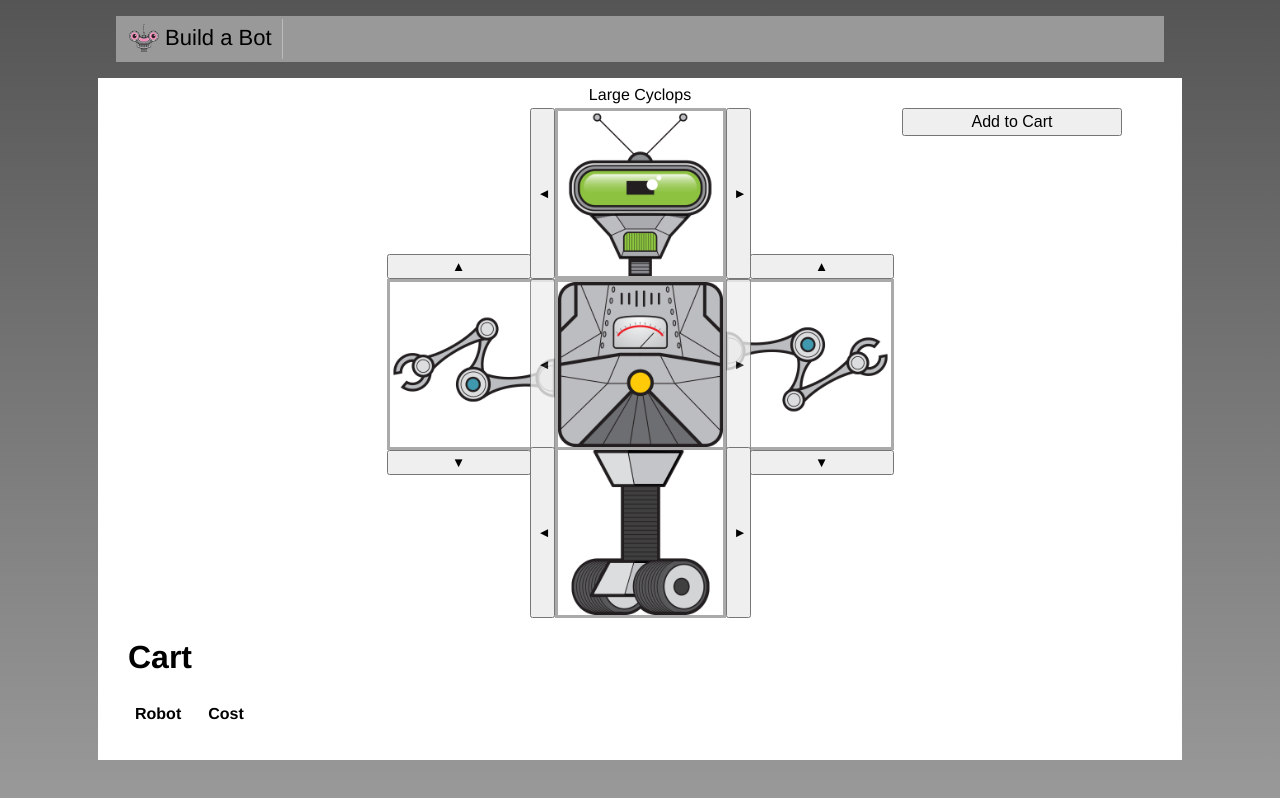
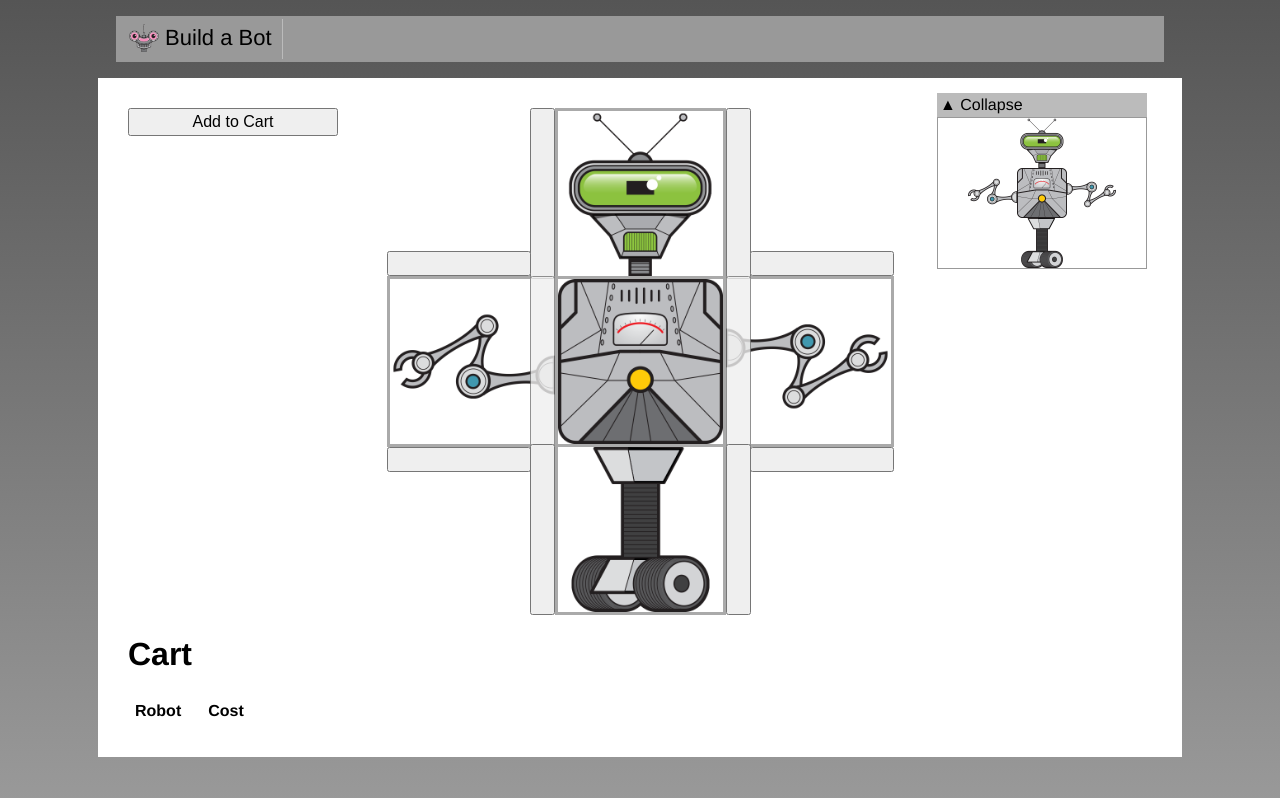
Before and after one commit to Eyakub/build-a-bot, a Vue app: page / in a window 1280 px wide. Built offline with nearby package versions, Linux system fonts and the light colour scheme.

Commit message:
collapse and preview of robot done

```diff
--- /dev/null
+++ b/src/components/build/PartSelector.vue
@@ -0,0 +1,77 @@
+<template>
+  <div class="part" :class="position">
+    <img :src="selectedPart.src" title="arm" />
+    <button @click="selectPreviousPart()" class="prev-selector"></button>
+    <button @click="selectNextPart()" class="next-selector"></button>
+    <span class="sale" v-show="selectedPart.onSale">Sale!</span>
+  </div>
+</template>
+
+<script>
+
+export default {
+  props: {
+    parts: {
+      type: Array,
+      required: true,
+    },
+    position: {
+      type: String,
+      required: true,
+      validator: function(value){
+        return ['left', 'right', 'top', 'bottom', 'center'].includes(value);
+      }
+    }
+  },
+  data() {
+    return { selectedPartIndex: 0 };
+  },
+
+  computed: {
+    selectedPart() {
+      return this.parts[this.selectedPartIndex];
+    }
+  },
+
+  created(){
+    this.emitSelectedPart();
+  },
+
+  updated(){
+    this.emitSelectedPart();
+  },
+
+  methods: {
+    emitSelectedPart(){
+      this.$emit('partSelected', this.selectedPart);
+    },
+    getPreviousValidIndex(index, length) {
+      const deprecatedIndex = index - 1;
+      return deprecatedIndex < 0 ? length - 1 : deprecatedIndex;
+    },
+    getNextValidIndex(index, length) {
+      const incrementedIndex = index + 1;
+      return incrementedIndex > length - 1 ? 0 : incrementedIndex;
+    },
+    selectPreviousPart() {
+      this.selectedPartIndex = this.getPreviousValidIndex(
+        this.selectedPartIndex,
+        this.parts.length
+      );
+      this.emitSelectedPart();
+    },
+    selectNextPart() {
+      this.selectedPartIndex = this.getNextValidIndex(
+        this.selectedPartIndex,
+        this.parts.length
+      );
+      this.emitSelectedPart();
+    },
+  }
+};
+</script>
+
+
+<style lang='scss' scoped>
+@import "RobotBuilder.scss";
+</style>
--- a/src/components/build/RobotBuilder.css
+++ b/src/components/build/RobotBuilder.scss
@@ -4,8 +4,10 @@
     height:165px;
     border: 3px solid #aaa;
   }
-  .part img {
-    width:165px;
+  .part {
+    img {
+      width: 165px;
+    }
   }
   .top-row {
     display:flex;
@@ -20,14 +22,18 @@
     justify-content: space-around;
     border-top: none;
   }
-  .head {
+  .top{
     border-bottom: none;
   }
   .left {
     border-right: none;
   }
+
   .right {
     border-left: none;
+  }
+  .bottom{
+    border-top: none;
   }
   .left img {
     transform: rotate(-90deg);
@@ -104,8 +110,7 @@
 
   .add-to-cart{
     position: absolute;
-    right: 30px;
-    width: 220px;
+    width: 210px;
     padding: 3px;
     font-size: 16px;
   }
@@ -123,3 +128,25 @@
   .sale-border{
     border: 3px solid red;
   }
+
+  .preview {
+    position: absolute;
+    top: -20px;
+    right: 0;
+    width: 210px;
+    height: 210px;
+    padding: 5px;
+  }
+  .preview-content {
+    border: 1px solid #999;
+  }
+  .preview img {
+    width: 50px;
+    height: 50px;
+  }
+  .rotate-right {
+    transform: rotate(90deg);
+  }
+  .rotate-left {
+    transform: rotate(-90deg);
+  }
--- a/src/components/build/RobotBuilder.vue
+++ b/src/components/build/RobotBuilder.vue
@@ -1,45 +1,63 @@
 <template>
   <div class="content">
+    <div class="preview">
+      <CollapsibleSection>
+        <div class="preview-content">
+          <div class="top-row">
+            <img :src="selectedRobot.head.src" alt />
+          </div>
+          <div class="middle-row">
+            <img :src="selectedRobot.leftArm.src" class="rotate-left" />
+            <img :src="selectedRobot.torso.src" alt />
+            <img :src="selectedRobot.rightArm.src" class="rotate-right" />
+          </div>
+          <div class="bottom-row">
+            <img :src="selectedRobot.base.src" alt />
+          </div>
+        </div>
+      </CollapsibleSection>
+    </div>
     <button class="add-to-cart" @click="addToCart()">Add to Cart</button>
     <div class="top-row">
       <!-- <div class="top part" :style="[headBorderStyle, moreStyle]"> -->
-      <div :class="[saleBorderClass, 'top', 'part']">
+      <!-- <div :class="[saleBorderClass, 'top', 'part']">
         <div class="robot-name">
           {{ selectedRobot.head.title}}
           <span v-if="selectedRobot.head.onSale" class="sale">Sale</span>
         </div>
-        <img :src="selectedRobot.head.src" alt title="head" />
-        <button class="prev-selector" @click="selectPreviousHead()">&#9668;</button>
-        <button class="next-selector" @click="selectNextHead()">&#9658;</button>
-      </div>
+
+      </div>-->
+      <PartSelector
+        :parts="availableParts.heads"
+        position="top"
+        @partSelected="part => selectedRobot.head=part"
+      />
     </div>
 
     <div class="middle-row">
-      <div class="left part">
-        <img :src="selectedRobot.leftArm.src" alt title="left arm" />
-        <button class="prev-selector" @click="selectPreviousLeftArm()">&#9650;</button>
-        <button class="next-selector" @click="selectNextLeftArm()">&#9660;</button>
-      </div>
-
-      <div class="center part">
-        <img :src="selectedRobot.torso.src" title="left arm" alt />
-        <button class="prev-selector" @click="selectPreviousTorso()">&#9668;</button>
-        <button class="next-selector" @click="selectNextTorso()">&#9658;</button>
-      </div>
-
-      <div class="right part">
-        <img :src="selectedRobot.rightArm.src" alt title="left arm" />
-        <button class="prev-selector" @click="selectPreviousRightArm()">&#9650;</button>
-        <button class="next-selector" @click="selectNextRightArm()">&#9660;</button>
-      </div>
+      <PartSelector
+        :parts="availableParts.arms"
+        position="left"
+        @partSelected="part => selectedRobot.leftArm=part"
+      />
+      <PartSelector
+        :parts="availableParts.torsos"
+        position="center"
+        @partSelected="part => selectedRobot.torso=part"
+      />
+      <PartSelector
+        :parts="availableParts.arms"
+        position="right"
+        @partSelected="part => selectedRobot.rightArm=part"
+      />
     </div>
 
     <div class="bottom-row">
-      <div class="bottom part">
-        <img :src="selectedRobot.base.src" alt title="head" />
-        <button class="prev-selector" @click="selectPreviousBase()">&#9668;</button>
-        <button class="next-selector" @click="selectNextBase()">&#9658;</button>
-      </div>
+      <PartSelector
+        :parts="availableParts.bases"
+        position="bottom"
+        @partSelected="part => selectedRobot.base=part"
+      />
     </div>
     <div>
       <h1>Cart</h1>
@@ -63,31 +81,30 @@
 
 <script>
 import availableParts from "../../data/parts";
+import createdHookMixin from "./created-hook-mixin";
+import PartSelector from "./PartSelector.vue";
+import CollapsibleSection from '../shared/CollapsibleSection.vue';
 
 export default {
   name: "RobotBuilder",
+  components: { PartSelector, CollapsibleSection },
   data() {
     return {
       cart: [],
       availableParts,
-      selectedHeadIndex: 0,
-      selectedLeftArmIndex: 0,
-      selectedTorsoIndex: 0,
-      selectedRightArmIndex: 0,
-      selectedBaseIndex: 0
+      selectedRobot: {
+        head: {},
+        leftArm: {},
+        torso: {},
+        rightArm: {},
+        base: {}
+      }
     };
   },
 
+  mixins: [createdHookMixin],
+
   computed: {
-    selectedRobot() {
-      return {
-        head: availableParts.heads[this.selectedHeadIndex],
-        leftArm: availableParts.arms[this.selectedLeftArmIndex],
-        torso: availableParts.torsos[this.selectedTorsoIndex],
-        rightArm: availableParts.arms[this.selectedRightArmIndex],
-        base: availableParts.bases[this.selectedBaseIndex]
-      };
-    },
     headBorderStyle() {
       return {
         border: this.selectedRobot.head.onSale
@@ -95,91 +112,12 @@
           : "3px solid #aaa"
       };
     },
-    saleBorderClass(){
-      return this.selectedRobot.head.onSale ? 'sale-border': '';
+    saleBorderClass() {
+      return this.selectedRobot.head.onSale ? "sale-border" : "";
     }
   },
 
   methods: {
-    getPreviousValidIndex(index, length) {
-      const deprecatedIndex = index - 1;
-      return deprecatedIndex < 0 ? length - 1 : deprecatedIndex;
-    },
-    getNextValidIndex(index, length) {
-      const incrementedIndex = index + 1;
-      return incrementedIndex > length - 1 ? 0 : incrementedIndex;
-    },
-
-    // HEAD
-    selectNextHead() {
-      this.selectedHeadIndex = this.getNextValidIndex(
-        this.selectedHeadIndex,
-        availableParts.heads.length
-      );
-    },
-    selectPreviousHead() {
-      this.selectedHeadIndex = this.getPreviousValidIndex(
-        this.selectedHeadIndex,
-        availableParts.heads.length
-      );
-    },
-
-    // RIGHT ARM
-    selectNextRightArm() {
-      this.selectedRightArmIndex = this.getNextValidIndex(
-        this.selectedRightArmIndex,
-        availableParts.arms.length
-      );
-    },
-    selectPreviousRightArm() {
-      this.selectedRightArmIndex = this.getPreviousValidIndex(
-        this.selectedRightArmIndex,
-        availableParts.arms.length
-      );
-    },
-
-    // LEFT ARM
-    selectNextLeftArm() {
-      this.selectedLeftArmIndex = this.getNextValidIndex(
-        this.selectedLeftArmIndex,
-        availableParts.arms.length
-      );
-    },
-    selectPreviousLeftArm() {
-      this.selectedLeftArmIndex = this.getPreviousValidIndex(
-        this.selectedLeftArmIndex,
-        availableParts.arms.length
-      );
-    },
-
-    // TORSO
-    selectNextTorso() {
-      this.selectedTorsoIndex = this.getNextValidIndex(
-        this.selectedTorsoIndex,
-        availableParts.torsos.length
-      );
-    },
-    selectPreviousTorso() {
-      this.selectedTorsoIndex = this.getPreviousValidIndex(
-        this.selectedTorsoIndex,
-        availableParts.torsos.length
-      );
-    },
-
-    // BASE
-    selectNextBase() {
-      this.selectedBaseIndex = this.getNextValidIndex(
-        this.selectedBaseIndex,
-        availableParts.bases.length
-      );
-    },
-    selectPreviousBase() {
-      this.selectedBaseIndex = this.getPreviousValidIndex(
-        this.selectedBaseIndex,
-        availableParts.bases.length
-      );
-    },
-
     addToCart() {
       const robot = this.selectedRobot;
       const cost =
@@ -198,6 +136,6 @@
 };
 </script>
 
-<style scoped>
-@import "RobotBuilder.css";
+<style lang='scss' scoped>
+@import "RobotBuilder.scss";
 </style>
--- /dev/null
+++ b/src/components/build/created-hook-mixin.js
@@ -0,0 +1,5 @@
+export default {
+  created(){
+    console.log('Component created hook')
+  },
+}
--- /dev/null
+++ b/src/components/shared/CollapsibleSection.vue
@@ -0,0 +1,29 @@
+<template>
+  <div>
+    <div class="header">
+      <span v-if="open" @click="open = !open">&#x25B2; Collapse</span>
+      <span v-if="!open" @click="open = !open">&#x25BC; Expand</span>
+    </div>
+    <!-- Toggleable -->
+    <slot v-if="open"></slot>
+  </div>
+</template>
+
+<script>
+export default {
+  name: "CollapsibleSection",
+  data() {
+    return {
+      open: true
+    };
+  }
+};
+</script>
+
+<style scoped>
+.header {
+  background-color: #bbb;
+  padding: 3px;
+  cursor: pointer;
+}
+</style>
```
